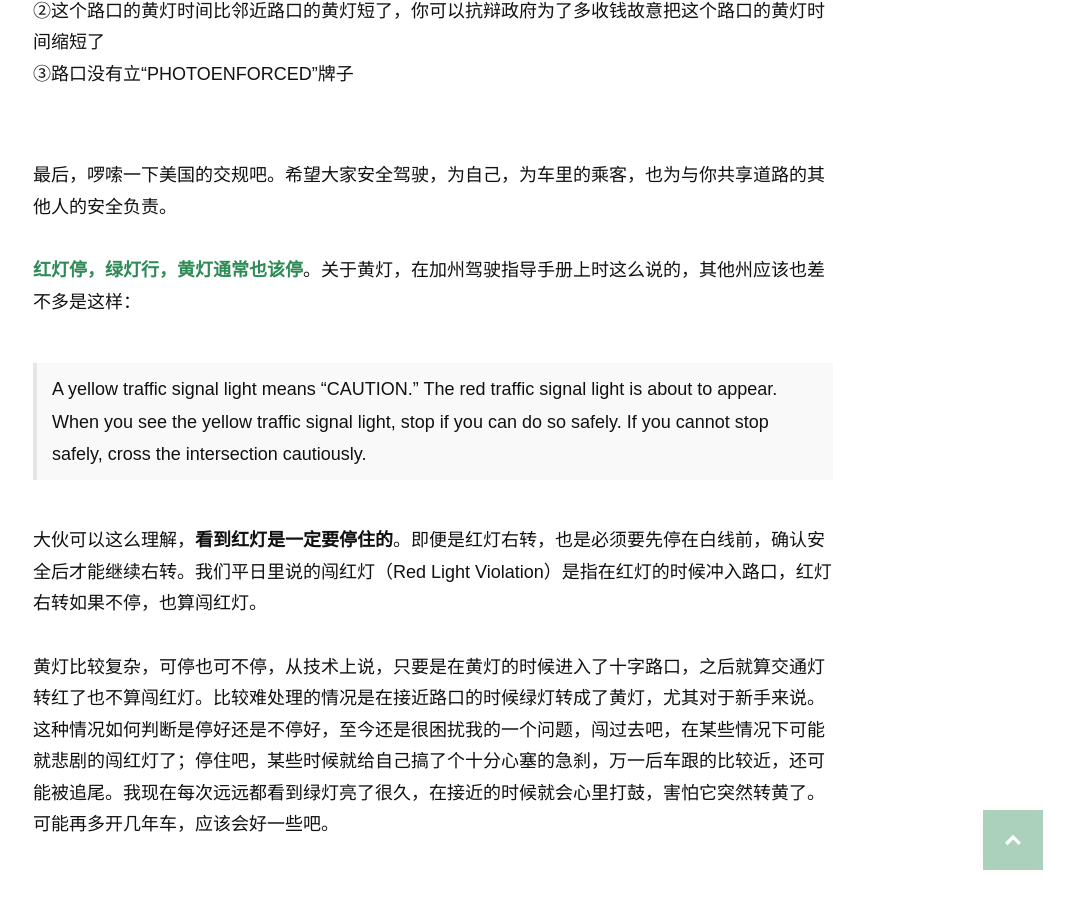
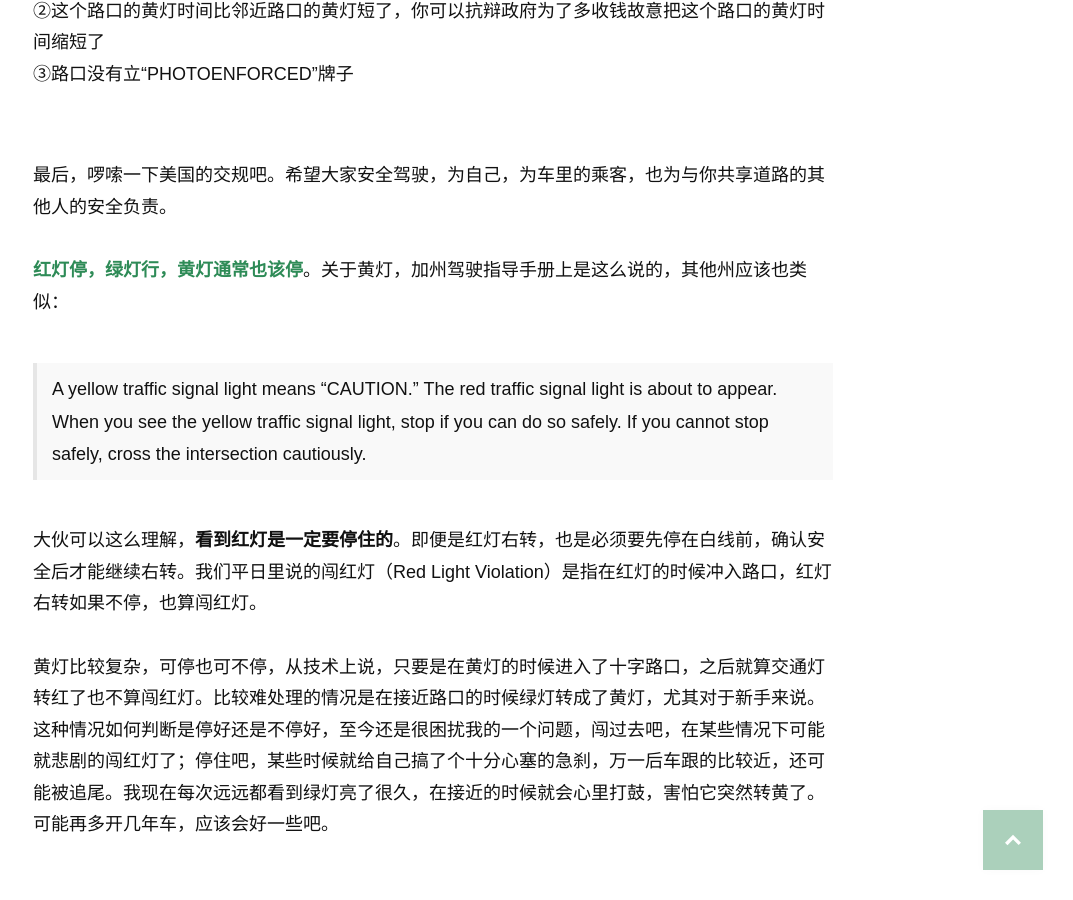
Before and after one commit to wolfwifee/wolfwifee.github.com, a Jekyll site: the page built from _posts/2016-04-11-when-a-red-light-camera-flash-go-off.md, in a window 1280 px wide and 900 px high, scrolled down 2153 px. Shown: the whole window, without its empty margins (207-1280 px from the left). Built offline with Jekyll 4.4.1, drawn with Linux system fonts in a browser that asks for light colours; nearby versions of some CDN libraries; some web fonts are replaced; comment, search, counter and statistics services are not loaded.

Commit message:
Update 2016-04-11-when-a-red-light-camera-flash-go-off.md

```diff
--- a/_posts/2016-04-11-when-a-red-light-camera-flash-go-off.md
+++ b/_posts/2016-04-11-when-a-red-light-camera-flash-go-off.md
@@ -54,7 +54,7 @@ date: 2016-04-12
 
 最后，啰嗦一下美国的交规吧。希望大家安全驾驶，为自己，为车里的乘客，也为与你共享道路的其他人的安全负责。
 
-<span style="color:#2e8b57">**红灯停，绿灯行，黄灯通常也该停**</span>。关于黄灯，在加州驾驶指导手册上时这么说的，其他州应该也差不多是这样：
+<span style="color:#2e8b57">**红灯停，绿灯行，黄灯通常也该停**</span>。关于黄灯，加州驾驶指导手册上是这么说的，其他州应该也类似：
 <blockquote>A yellow traffic signal light means “CAUTION.” The red traffic signal light is about to appear. When you see the yellow traffic signal light, stop if you can do so safely. If you cannot stop safely, cross the intersection cautiously.</blockquote>
 
 大伙可以这么理解，**看到红灯是一定要停住的**。即便是红灯右转，也是必须要先停在白线前，确认安全后才能继续右转。我们平日里说的闯红灯（Red Light Violation）是指在红灯的时候冲入路口，红灯右转如果不停，也算闯红灯。
```
